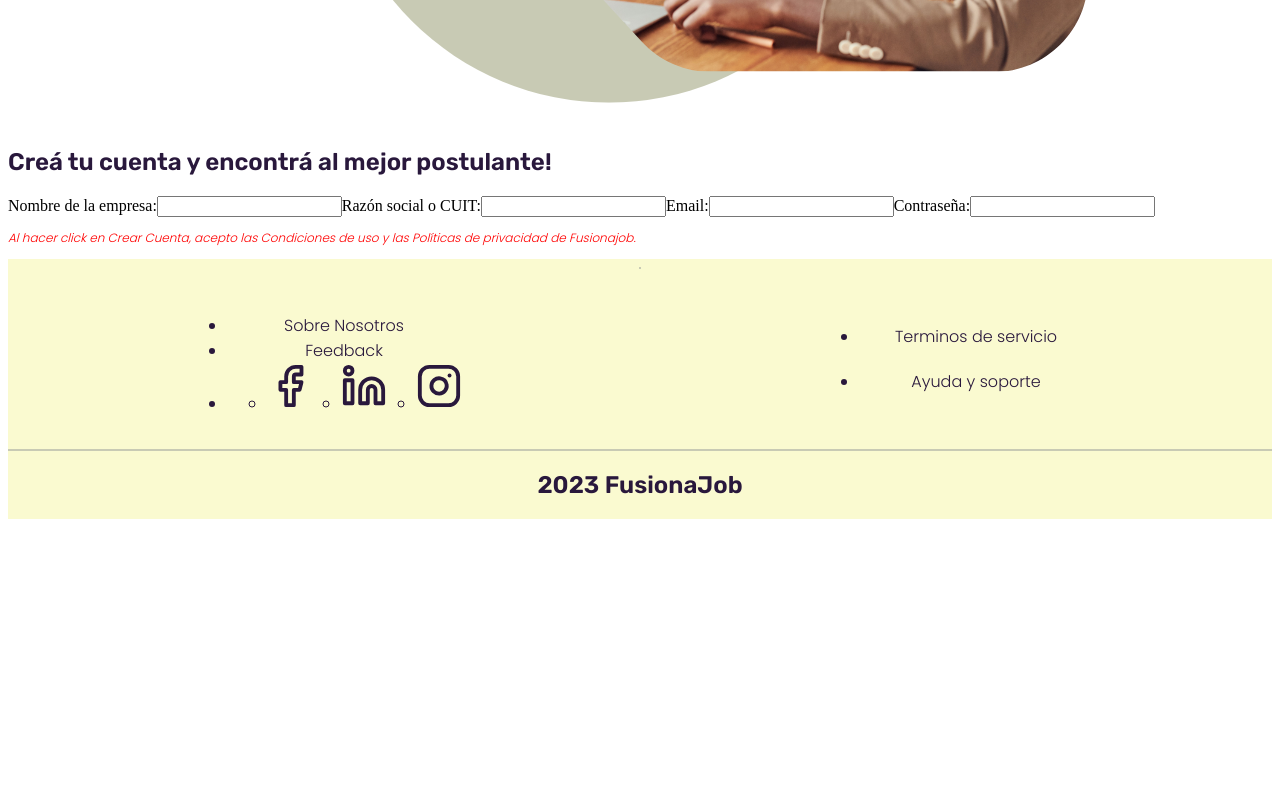
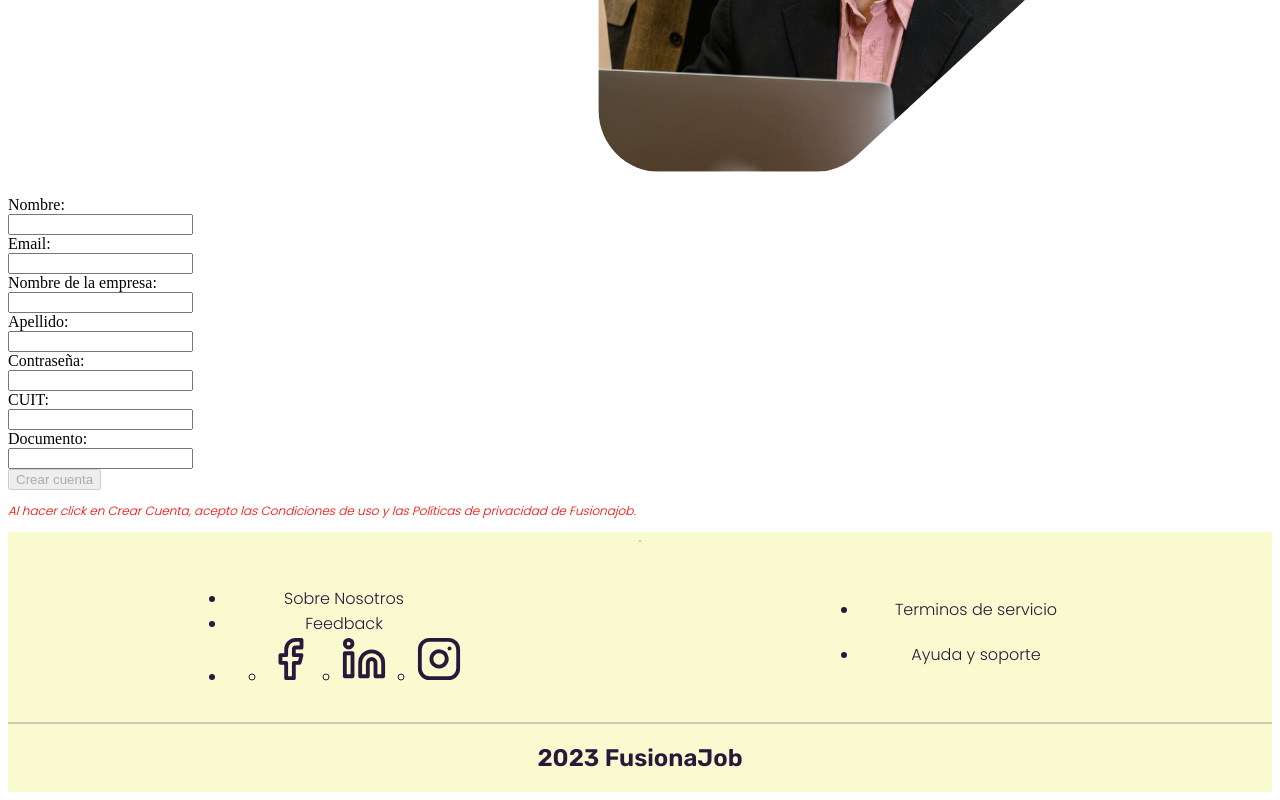
Before and after one commit to felipecalderon/PF-SoyHenry, a React (Create React App) app in the folder client/: page /companyregister in a window 1280 px wide. Shown: the part 773-1573 px from the top of the page. Before the commit the page ends 1300 px from the top, so only its background shows below. Built offline with nearby package versions, Linux system fonts and the light colour scheme.

Commit message:
Forms registros maquetados con validaciones

```diff
--- a/client/src/components/Registro/Registro.jsx
+++ b/client/src/components/Registro/Registro.jsx
@@ -1,22 +1,99 @@
-import React from "react";
-import validationsRegister from './validationsRegister'
+import React, { useState } from "react";
+import validationsRegister from './validationsRegister';
 import { Link } from "react-router-dom";
 import logofusionajob from '../../assets/logofusionajob.png';
 import working1 from '../../assets/working1.png';
 import Footer from "../Footer/Footer";
 
 export const Registro = () => {
+
+    const [form, setForm] = useState({
+        nombre: '',
+        apellido: '',
+        email: '',
+        contraseña: '',
+        documento: ''
+    });
+
+    const [errors, setErrors] = useState({
+        nombre: '',
+        apellido: '',
+        email: '',
+        contraseña: '',
+        documento: ''
+    });
+
+    const handleNombre = (event) => {
+        setForm({
+            ...form,
+            nombre: (event.target.value)
+        });
+        setErrors(validationsRegister({
+            ...form,
+            nombre: (event.target.value)
+        }));
+    };
+
+    const handleApellido = (event) => {
+        setForm({
+            ...form,
+            apellido: (event.target.value)
+        });
+        setErrors(validationsRegister({
+            ...form,
+            apellido: (event.target.value)
+        }));
+    };
+
+    const handleEmail = (event) => {
+        setForm({
+            ...form,
+            email: (event.target.value)
+        });
+        setErrors(validationsRegister({
+            ...form,
+            email: (event.target.value)
+        }));
+    };
+
+    const handleContraseña = (event) => {
+        setForm({
+            ...form,
+            contraseña: (event.target.value)
+        });
+        setErrors(validationsRegister({
+            ...form,
+            contraseña: (event.target.value)
+        }));
+    };
+
+    const handleDocumento = (event) => {
+        setForm({
+            ...form,
+            documento: (event.target.value)
+        });
+        setErrors(validationsRegister({
+            ...form,
+            documento: (event.target.value)
+        }));
+    };
+
+    // const handleSubmit = (event) => {
+    //     event.preventDefault();
+    //     login(form);
+    // };
+
     return (
         <div className='relative bg-yellow-100'>
 
-            <div className=' bg-slate-300'>
-                <img src={logofusionajob} alt='Fusionalogo' className='flex relative w-[11rem] ml-[35rem]'/>
-                <Link to='/'><button className='absolute top-2 left-5 w-auto h-auto bg-blue-300 rounded-[6px] border-black py-[.1rem] px-2'>Volver</button></Link>
-                <Link to='/companyregister'><button className='absolute top-2 right-5 text-red-600 font-bold'>Registrate como empresa</button></Link>
+            <div className=' bg-slate-300 h-16'>
+                <img src={logofusionajob} alt='Fusionalogo' className='flex relative w-[16rem] ml-[32rem]'/>
+                <Link to='/'><button className='absolute top-4 left-14 w-auto h-auto bg-blue-300 rounded-[6px] border-black py-[.1rem] px-2'>← Home</button></Link>
+                <Link to='/companyregister'><button className='absolute top-5 right-10 text-red-600 font-bold'>Registrate como empresa</button></Link>
             </div>
 
             <div className='flex relative justify-center mt-[2rem] mb-[2rem] text-4xl'>
-                <h2>Crea tu cuenta y encuentra ese empleo deseado!</h2>
+                <h2>¡Crea tu cuenta y encuentra ese empleo deseado!</h2>
             </div>
 
             <div className='flex absolute right-0 mr-[5rem]'>
@@ -32,46 +109,51 @@ export const Registro = () => {
                         <label>Nombre:</label>
                     </div>
                     <div className='relative ml-[1rem] mb-[2rem]'>
-                        <input type='text' className='border-8 rounded-2xl px-2'></input>
+                        <input type='text' name='nombre' value={form.nombre} onChange={handleNombre} className='border-2 rounded-2xl px-2'></input>
+                        {errors.nombre && <p className='absolute text-red-500' >{errors.nombre}</p>}
                     </div>
 
                     <div className='relative ml-[1.5rem]'>
                         <label>Email:</label>
                     </div>
                     <div className='relative ml-[1rem] mb-[2rem]'>
-                        <input type='text' className='border-8 rounded-2xl px-2'></input>
+                        <input type='text' name='email' value={form.email} onChange={handleEmail} className='border-2 rounded-2xl px-2'></input>
+                        {errors.email && <p className='absolute mt-15 text-red-500' >{errors.email}</p>}
                     </div>
 
                     <div className='absolute ml-[15.5rem] top-0'>
                         <label>Apellido:</label>
                     </div>
                     <div className='absolute ml-[15rem] mt-[1.5rem] top-0'>
-                        <input type='text' className='border-8 rounded-2xl px-2'></input>
+                        <input type='text' name='apellido' value={form.apellido} onChange={handleApellido} className='border-2 rounded-2xl px-2'></input>
+                        {errors.apellido && <p className='absolute mt-15 text-red-500' >{errors.apellido}</p>}
                     </div>
 
-                    <div className='absolute ml-[15.5rem] mt-[6rem] top-0'>
+                    <div className='absolute ml-[15.5rem] mt-[5.2rem] top-0'>
                         <label>Contraseña:</label>
                     </div>
-                    <div className='absolute ml-[15rem] mt-[7.5rem] top-0'>
-                        <input type='password' className='border-8 rounded-2xl px-2'></input>
+                    <div className='absolute ml-[15rem] mt-[6.8rem] top-0'>
+                        <input type='password' name='contraseña' value={form.contraseña} onChange={handleContraseña} className='border-2 rounded-2xl px-2'></input>
+                        {errors.contraseña && <p className='absolute mt-15 text-red-500' >{errors.contraseña}</p>}
                     </div>
 
                     <div className='relative ml-[1.5rem]'>
                         <label>Documento:</label>
                     </div>
                     <div className='relative ml-[1rem] mb-[1rem]'>
-                        <input type='text' pattern="^[0-9]\d*$" className='border-8 rounded-2xl px-2'></input>
+                        <input type='text' pattern="^[0-9]\d*$" name='documento' value={form.documento} onChange={handleDocumento} className='border-2 rounded-2xl px-2'></input>
+                        {errors.documento && <p className='absolute mt-15 text-red-500' >{errors.documento}</p>}
                     </div>
 
                     <div className='relative mt-[6rem] ml-[20rem] font-bold pb-[3rem]'>
-                        <button className='bg-blue-300 hover:bg-blue-400 w-32 h-8 rounded-lg border-black hover:text-yellow-200'>Crear cuenta</button>
+                        <button  type='submit' className='bg-blue-300 hover:bg-blue-400 w-32 h-8 rounded-lg border-black hover:text-yellow-200' disabled = {( Object.keys(errors).length !== 0)}>Crear cuenta</button>
                     </div>
 
                 </form>
 
             </div>
 
-            <div className='absolute ml-[15rem] mt-[31rem] top-0'>
+            <div className='absolute ml-[15rem] mt-[30rem] top-0'>
                 <p className='text-black'>Al hacer click en Crear Cuenta, acepto las Condiciones de uso y las Políticas de privacidad de Fusionajob.</p>
             </div>
 
--- a/client/src/components/Registro/RegistroEmpresa.jsx
+++ b/client/src/components/Registro/RegistroEmpresa.jsx
@@ -1,38 +1,204 @@
-import React from "react";
+import React, { useState } from "react";
 import { Link } from "react-router-dom";
 import logofusionajob from '../../assets/logofusionajob.png';
-import working1 from '../../assets/working1.png';
+import working2 from '../../assets/working2.png';
 import Footer from "../Footer/Footer";
+import validationsRegister from "./validationsRegister";
 
 export const RegistroEmpresa = () => {
+
+    const [form, setForm] = useState({
+        nombre: '',
+        apellido: '',
+        email: '',
+        contraseña: '',
+        nombreEmpresa: '',
+        cuit: '',
+        documento: ''
+    });
+
+    const [errors, setErrors] = useState({
+        nombre: '',
+        apellido: '',
+        email: '',
+        contraseña: '',
+        nombreEmpresa: '',
+        cuit: '',
+        documento: ''
+    });
+
+    const handleNombre = (event) => {
+        setForm({
+            ...form,
+            nombre: (event.target.value)
+        });
+        setErrors(validationsRegister({
+            ...form,
+            nombre: (event.target.value)
+        }));
+    };
+
+    const handleApellido = (event) => {
+        setForm({
+            ...form,
+            apellido: (event.target.value)
+        });
+        setErrors(validationsRegister({
+            ...form,
+            apellido: (event.target.value)
+        }));
+    };
+
+    const handleEmail = (event) => {
+        setForm({
+            ...form,
+            email: (event.target.value)
+        });
+        setErrors(validationsRegister({
+            ...form,
+            email: (event.target.value)
+        }));
+    };
+
+    const handleContraseña = (event) => {
+        setForm({
+            ...form,
+            contraseña: (event.target.value)
+        });
+        setErrors(validationsRegister({
+            ...form,
+            contraseña: (event.target.value)
+        }));
+    };
+
+    const handleNombreEmpresa = (event) => {
+        setForm({
+            ...form,
+            nombreEmpresa: (event.target.value)
+        });
+        setErrors(validationsRegister({
+            ...form,
+            nombreEmpresa: (event.target.value)
+        }));
+    };
+
+    const handleCuit = (event) => {
+        setForm({
+            ...form,
+            cuit: (event.target.value)
+        });
+        setErrors(validationsRegister({
+            ...form,
+            cuit: (event.target.value)
+        }));
+    };
+
+    const handleDocumento = (event) => {
+        setForm({
+            ...form,
+            documento: (event.target.value)
+        });
+        setErrors(validationsRegister({
+            ...form,
+            documento: (event.target.value)
+        }));
+    };
+
+    // const handleSubmit = (event) => {
+    //     event.preventDefault();
+    //     login(form);
+    // };
+
     return (
-        <div className='bg-yellow-100'>
-            <div className=' bg-slate-300'>
-                <img src={logofusionajob} alt='Fusionalogo' className='flex relative w-[11rem] ml-[35rem]'/>
-                <Link to='/'><button className='absolute top-2 left-5 w-auto h-auto bg-blue-300 rounded-[6px] border-black py-[.1rem] px-2'>Volver</button></Link>
-                <Link to='/registro'><button className='absolute top-2 right-5 text-red-600 font-bold'>Registrate como postulante</button></Link>
+        <div className='relative bg-yellow-100'>
+
+        <div className=' bg-slate-300 h-16'>
+            <img src={logofusionajob} alt='Fusionalogo' className='flex relative w-[16rem] ml-[32rem]'/>
+            <Link to='/'><button className='absolute top-4 left-14 w-auto h-auto bg-blue-300 rounded-[6px] border-black py-[.1rem] px-2'>← Home</button></Link>
+            <Link to='/companyregister'><button className='absolute top-5 right-10 text-red-600 font-bold'>Registrate como postulante</button></Link>
         </div>
+
+        <div className='flex relative justify-center mt-[2rem] mb-[2rem] text-4xl'>
+            <h2>¡Registra tu empresa y encuentra al mejor candidato!</h2>
+        </div>
+
         <div className='flex absolute right-0 mr-[5rem]'>
-                <img src={working1} alt='work1' className='w-[25rem]'/>
+            <img src={working2} alt='work1' className='w-[35rem] mt-[1rem]'/>
         </div>
-            <h2>Creá tu cuenta y encontrá al mejor postulante!</h2>
-            <form>
+
+
+        <div className='flex relative w-[27.5rem] ml-[14rem] mt-[5rem] pt-[.5rem]'>
+
+            <form className='relative'>
+
+                <div className='relative ml-[1.5rem]'>
+                    <label>Nombre:</label>
+                </div>
+                <div className='relative ml-[1rem] mb-[2rem]'>
+                    <input type='text' name='nombre' value={form.nombre} onChange={handleNombre} className='border-2 rounded-2xl px-2'></input>
+                    {errors.nombre && <p className='absolute mt-15 text-red-500' >{errors.nombre}</p>}
+                </div>
+
+                <div className='relative ml-[1.5rem]'>
+                    <label>Email:</label>
+                </div>
+                <div className='relative ml-[1rem] mb-[2rem]'>
+                    <input type='text' name='email' value={form.email} onChange={handleEmail} className='border-2 rounded-2xl px-2'></input>
+                    {errors.email && <p className='absolute mt-15 text-red-500' >{errors.email}</p>}
+                </div>
+
+                <div className='relative ml-[1.5rem]'>
                     <label>Nombre de la empresa:</label>
-                <input></input>
+                </div>
+                <div className='relative ml-[1rem] mb-[2rem]'>
+                    <input type='text' name='nombreEmpresa' value={form.nombreEmpresa} onChange={handleNombreEmpresa} className='border-2 rounded-2xl px-2'></input>
+                    {errors.nombreEmpresa && <p className='absolute mt-15 text-red-500' >{errors.nombreEmpresa}</p>}
+                </div>
 
-                <label>Razón social o CUIT:</label>
-                <input></input>
+                <div className='absolute ml-[15.5rem] top-0'>
+                    <label>Apellido:</label>
+                </div>
+                <div className='absolute ml-[15rem] mt-[1.5rem] top-0'>
+                    <input type='text' name='apellido' value={form.apellido} onChange={handleApellido} className='border-2 rounded-2xl px-2'></input>
+                    {errors.apellido && <p className='absolute mt-15 text-red-500' >{errors.apellido}</p>}
+                </div>
 
-                <label>Email:</label>
-                <input></input>
+                <div className='absolute ml-[15.5rem] mt-[5.2rem] top-0'>
+                    <label>Contraseña:</label>
+                </div>
+                <div className='absolute ml-[15rem] mt-[6.8rem] top-0'>
+                    <input type='password' name='contraseña' value={form.contraseña} onChange={handleContraseña} className='border-2 rounded-2xl px-2'></input>
+                    {errors.contraseña && <p className='absolute mt-15 text-red-500' >{errors.contraseña}</p>}
+                </div>
 
-                <label>Contraseña:</label>
-                <input></input>
+                <div className='absolute ml-[15.5rem] mt-[10.5rem] top-0'>
+                    <label>CUIT:</label>
+                </div>
+                <div className='absolute ml-[15rem] mt-[12rem] top-0'>
+                    <input type='text' name='cuit' value={form.cuit} onChange={handleCuit} className='border-2 rounded-2xl px-2'></input>
+                    {errors.cuit && <p className='absolute mt-15 text-red-500' >{errors.cuit}</p>}
+                </div>
 
-                {/* <label>Documento:</label>
-                <input></input> */}
+                <div className='relative ml-[1.5rem]'>
+                    <label>Documento:</label>
+                </div>
+                <div className='relative ml-[1rem] mb-[1rem]'>
+                    <input type='text' pattern="^[0-9]\d*$" name='documento' value={form.documento} onChange={handleDocumento} className='border-2 rounded-2xl px-2'></input>
+                    {errors.documento && <p className='absolute mt-15 text-red-500' >{errors.documento}</p>}
+                </div>
+
+                <div className='relative mt-[6rem] ml-[20rem] font-bold pb-[3rem]'>
+                    <button type='submit' className='bg-blue-300 hover:bg-blue-400 w-32 h-8 rounded-lg border-black hover:text-yellow-200' disabled = {( Object.keys(errors).length !== 0)}>Crear cuenta</button>
+                </div>
+
             </form>
+
+        </div>
+
+        <div className='absolute ml-[15rem] mt-[35rem] top-0'>
             <p className='text-black'>Al hacer click en Crear Cuenta, acepto las Condiciones de uso y las Políticas de privacidad de Fusionajob.</p>
+        </div>
+
         <div className='bottom-0'>
             <Footer/>
         </div>
```
Also changed, not shown: client/src/components/Registro/validationsRegister.js (+14 -2 lines). Lines whose indentation alone changed are shown as unchanged.
